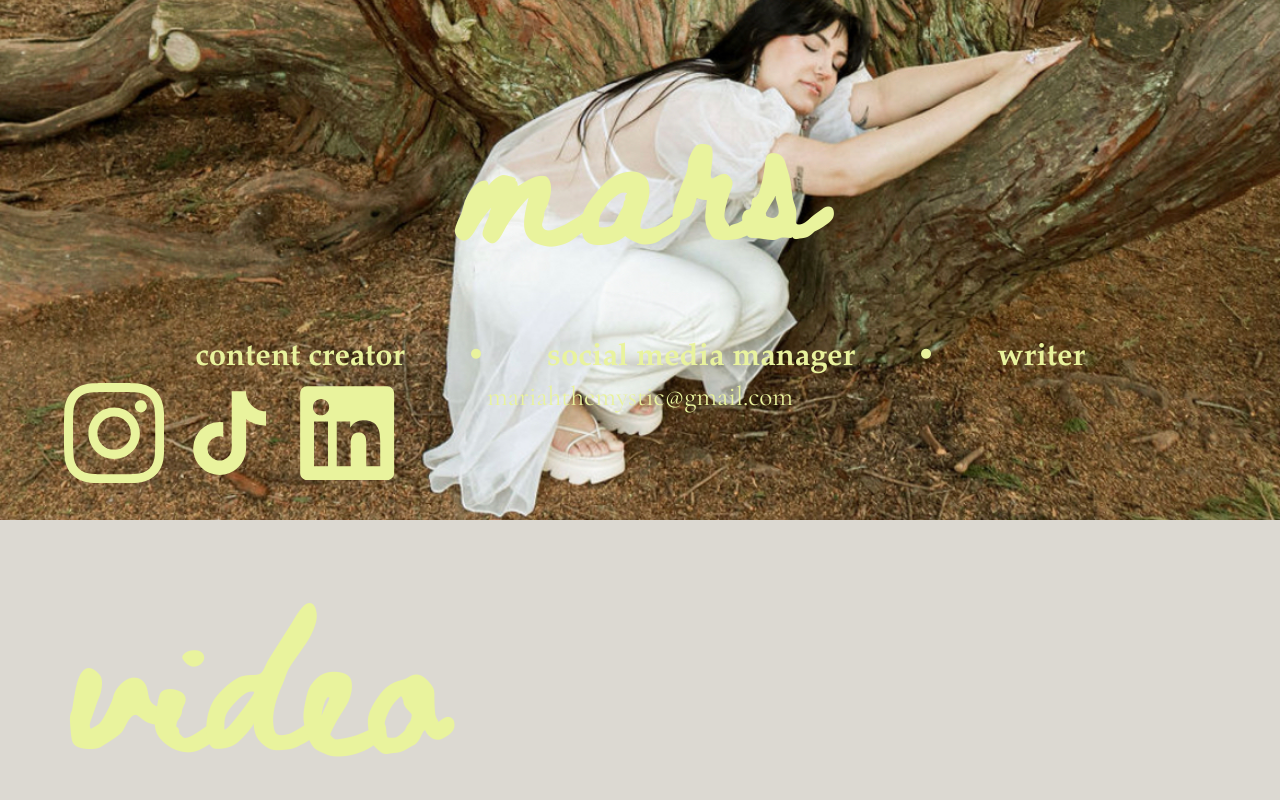
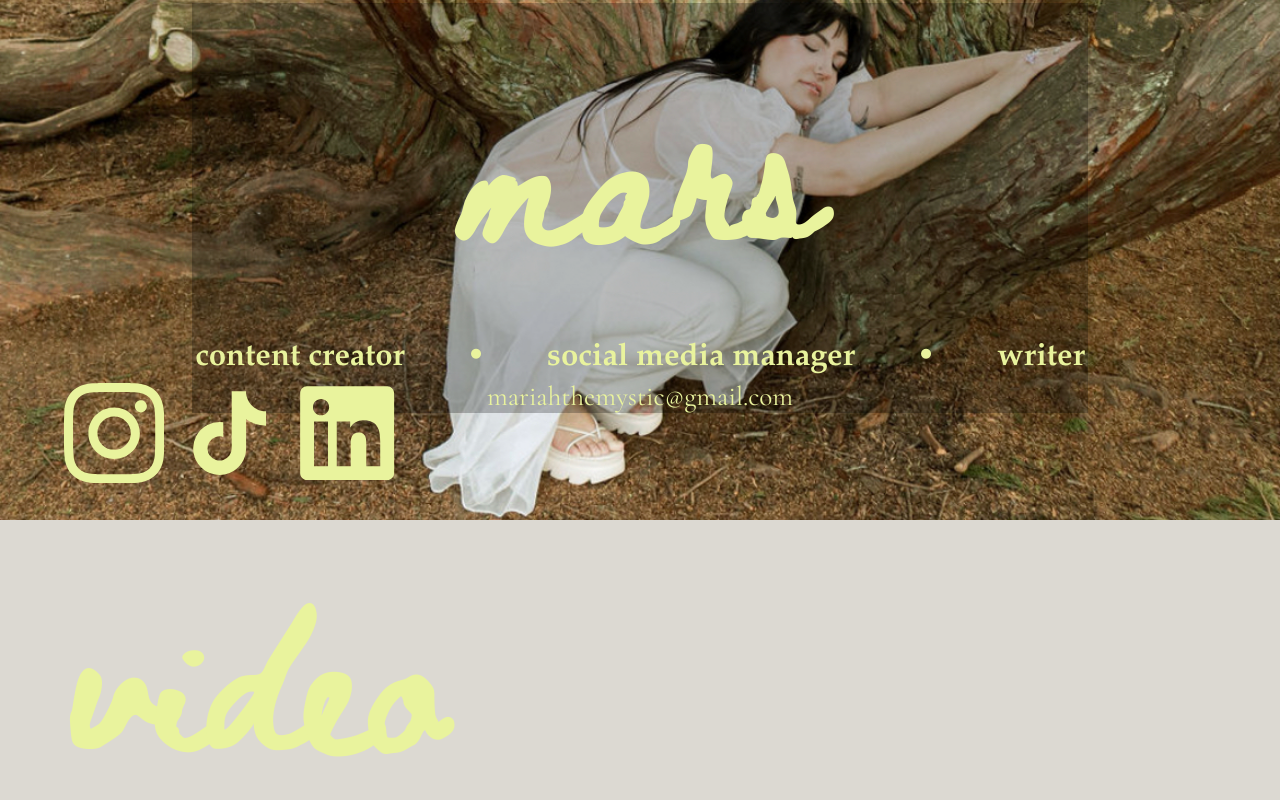
Before and after one commit to roesnera/ReactMars, a React (Vite) app: page / in a window 1280 px wide. Shown: the top 800 px of the page. Built offline with nearby package versions, Linux system fonts and the light colour scheme; no server answers.

Commit message:
adds a colorfix to hero

```diff
--- a/src/App.css
+++ b/src/App.css
@@ -115,6 +115,14 @@ html {
 
     width: 70%;
 
+}
+
+.hero>.width-fix::before {
+    content: "";
+    position: absolute;
+    inset: 0;
+    z-index: -1;
+    background-color: rgba(0,0,0, .25);
 }
 
 .subtitle {
```
